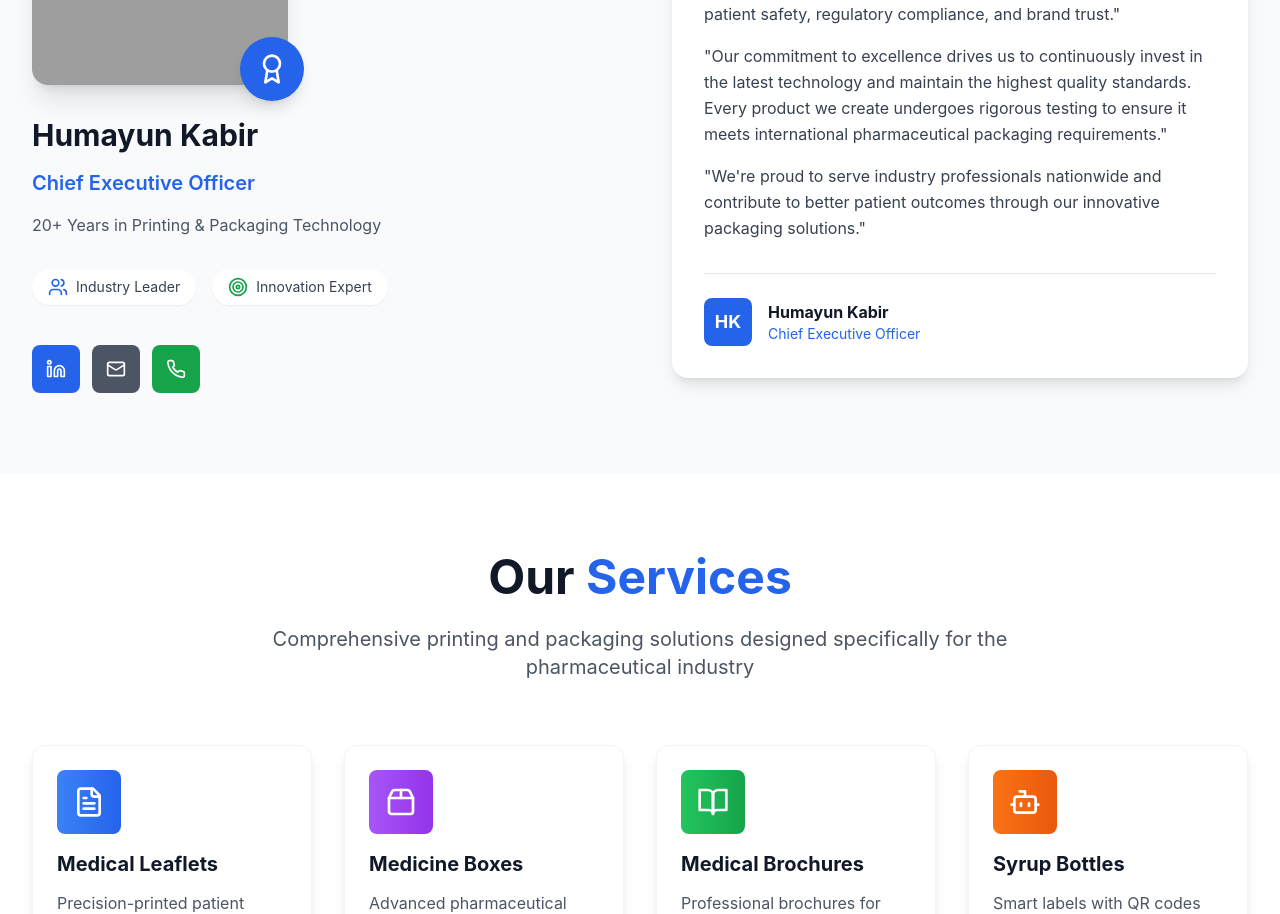
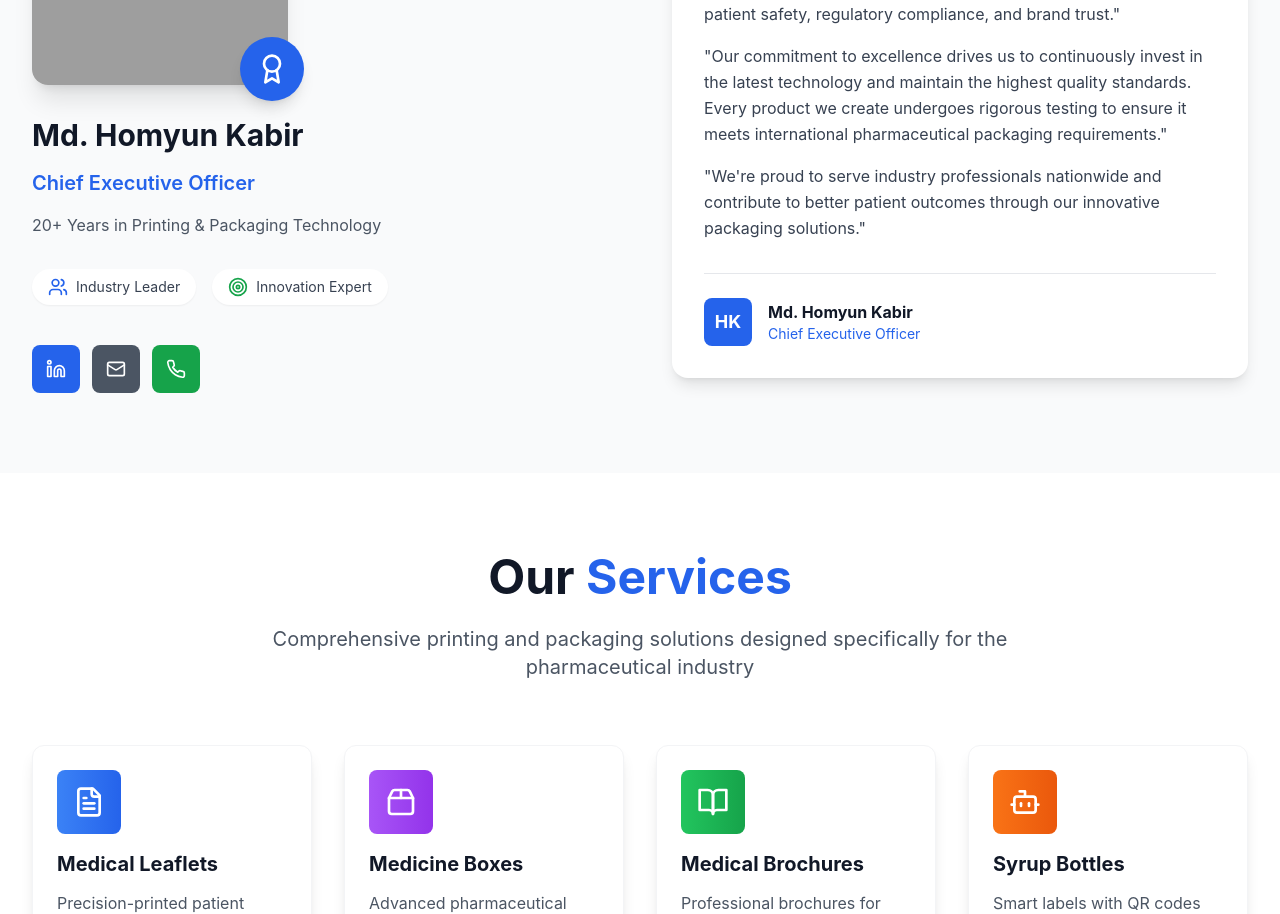
Before and after one commit to dxelnetwork/HumairaPrint, a React (Vite) app: page / in a window 1280 px wide. Shown: the part 1243-2157 px from the top of the page. Built offline with nearby package versions, Linux system fonts and the light colour scheme; grey boxes are pictures that could not be loaded.

Commit message:
Updated Management.tsx

```diff
--- a/src/components/Management.tsx
+++ b/src/components/Management.tsx
@@ -54,7 +54,7 @@ const Management = () => {
 
             <div className="space-y-4">
               <h3 className="text-3xl font-bold text-gray-900">
-                Humayun Kabir
+                Md. Homyun Kabir
               </h3>
               <p className="text-xl text-blue-600 font-semibold">Chief Executive Officer</p>
               <p className="text-gray-600">20+ Years in Printing & Packaging Technology</p>
@@ -128,7 +128,7 @@ const Management = () => {
                   <span className="text-white font-bold text-lg">HK</span>
                 </div>
                 <div>
-                  <div className="font-bold text-gray-900">Humayun Kabir</div>
+                  <div className="font-bold text-gray-900">Md. Homyun Kabir</div>
                   <div className="text-blue-600 text-sm">Chief Executive Officer</div>
                 </div>
               </div>
```
